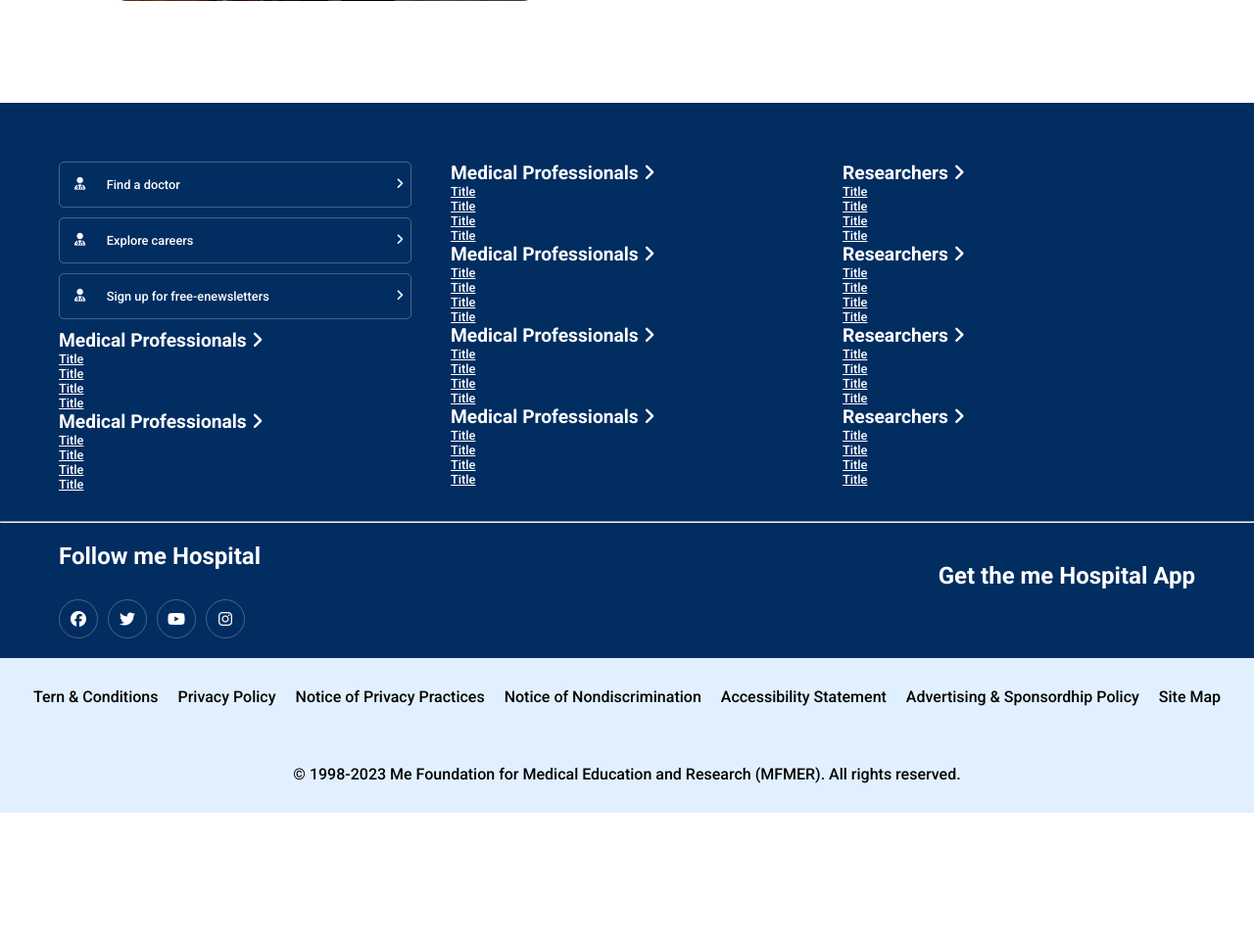
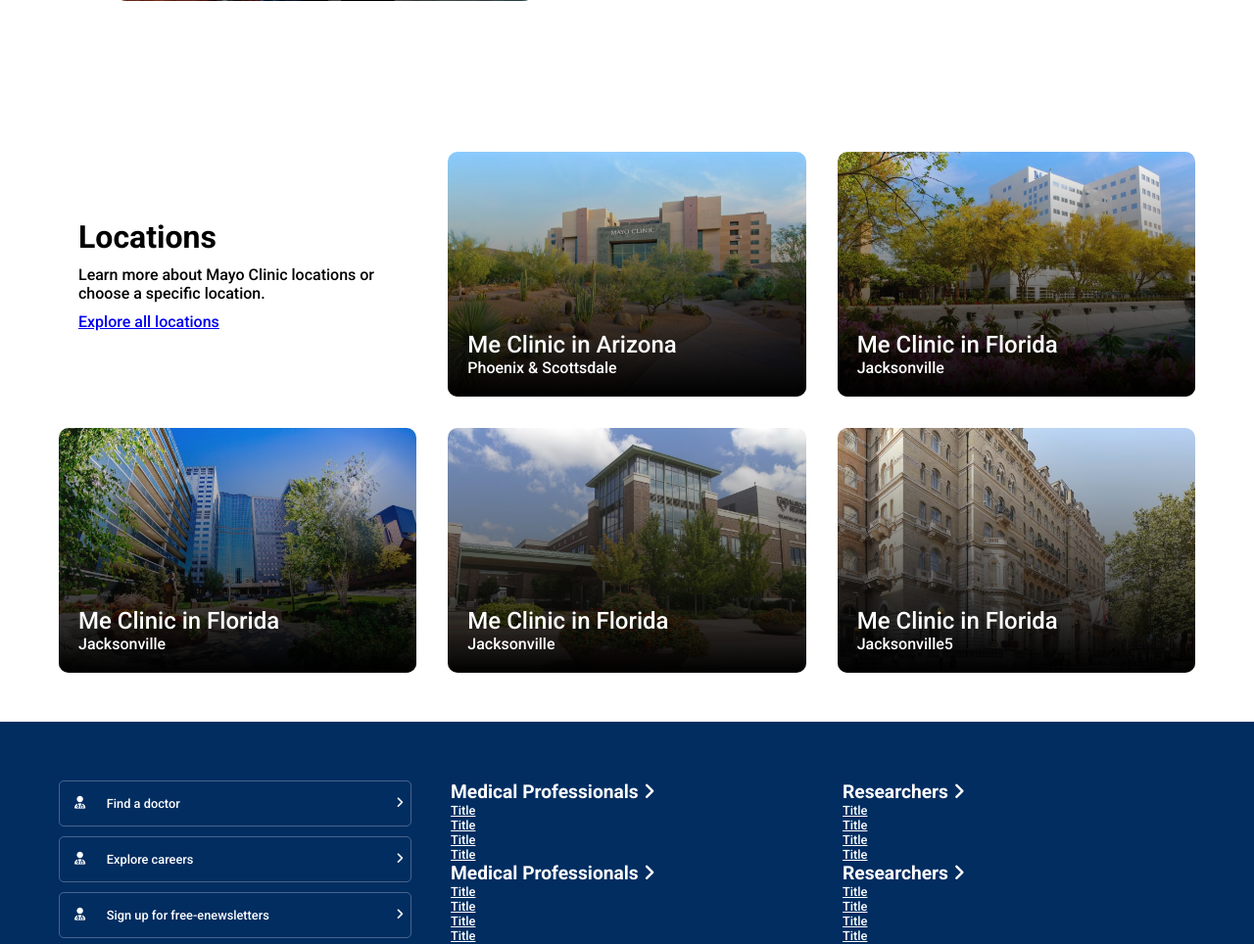
Before and after one commit to A-Al-Mamun/PHP_Hospital_MS, a PHP site: page / in a window 1280 px wide. Shown: the part 2306-3270 px from the top of the page at 98% size. Before the commit the page ends 3136 px from the top, so only its background shows below. Run offline with PHP 8.4, Linux system fonts and the light colour scheme.

Commit message:
location section done

```diff
--- a/assets/css/style.css
+++ b/assets/css/style.css
@@ -360,3 +360,82 @@ main{}
     max-width: 100%;
     border-radius: 20px;
 }
+
+
+
+/* Location Section Start */
+.locations{
+    max-width: 1160px;
+    margin: 0 auto;
+    padding: 50px 0;
+    display: grid;
+    grid-template-columns: repeat(3, 1fr);
+    grid-gap: 2rem;
+}
+
+.location-text{
+    display: flex;
+    flex-direction: column;
+    justify-content: center;
+    padding: 20px;
+}
+.location-text h1{}
+.location-text p{
+    margin: 10px 0;
+}
+.location-text a{}
+
+.location-item{
+    width: 100%;
+    height: 250px;
+    border-radius: 10px;
+    background-size: cover;
+    background-position: center;
+    position: relative;
+}
+.location-item::after{
+    content: "";
+    background-image: linear-gradient( #ffffff10, #000);
+    position: absolute;
+    top: 0;
+    left: 0;
+    width: 100%;
+    height: 100%;
+    border-radius: 10px;
+    z-index: 1;
+}
+
+.location-item:nth-child(2){
+    background-image: url("../images/loc1.avif");
+}
+.location-item:nth-child(3){
+    background-image: url("../images/loc2.avif");
+}
+.location-item:nth-child(4){
+    background-image: url("../images/loc3.avif");
+}
+.location-item:nth-child(5){
+    background-image: url("../images/loc4.avif");
+}
+.location-item:nth-child(6){
+    background-image: url("../images/loc5.avif");
+}
+
+.loc-item-content{
+    position: absolute;
+    left: 20px;
+    bottom: 20px;
+    color: #fff;
+    z-index: 2;
+}
+.loc-item-content a{
+    display: block;
+    color: #fff;
+    text-decoration: none;
+    transition: text-decoration 0.4s ease-in-out;
+    font-size: 1.5rem;
+}
+.loc-item-content a:hover{
+    text-decoration: underline;
+}
+.loc-item-content span{}
--- a/components/main.php
+++ b/components/main.php
@@ -93,4 +93,45 @@
     <!-- Blogs Section End -->
 
 
+    <!-- Location Section Start -->
+    <div class="locations">
+        <div class="location-text">
+            <h1>Locations</h1>
+            <p>Learn more about Mayo Clinic locations or choose a specific location.</p>
+            <a href="#">Explore all locations</a>
+        </div>
+        <div class="location-item">
+            <div class="loc-item-content">
+                <a href="#">Me Clinic in Arizona</a>
+                <span>Phoenix & Scottsdale</span>
+            </div>
+        </div>
+        <div class="location-item">
+            <div class="loc-item-content">
+                <a href="#">Me Clinic in Florida</a>
+                <span>Jacksonville</span>
+            </div>
+        </div>
+        <div class="location-item">
+            <div class="loc-item-content">
+                <a href="#">Me Clinic in Florida</a>
+                <span>Jacksonville</span>
+            </div>
+        </div>
+        <div class="location-item">
+            <div class="loc-item-content">
+                <a href="#">Me Clinic in Florida</a>
+                <span>Jacksonville</span>
+            </div>
+        </div>
+        <div class="location-item">
+            <div class="loc-item-content">
+                <a href="#">Me Clinic in Florida</a>
+                <span>Jacksonville5</span>
+            </div>
+        </div>
+    </div>
+    <!-- Location Section End -->
+
+
 </main>
```
Also changed, not shown: assets/images/loc1.avif (added), assets/images/loc2.avif (added), assets/images/loc3.avif (added), assets/images/loc4.avif (added), assets/images/loc5.avif (added).
